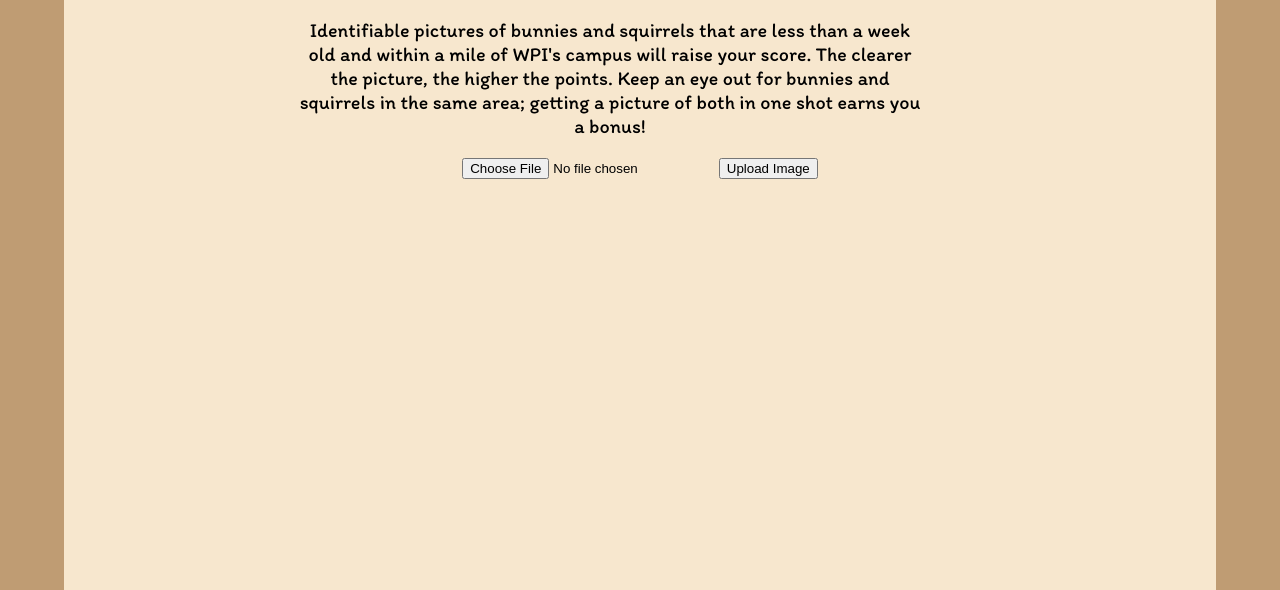
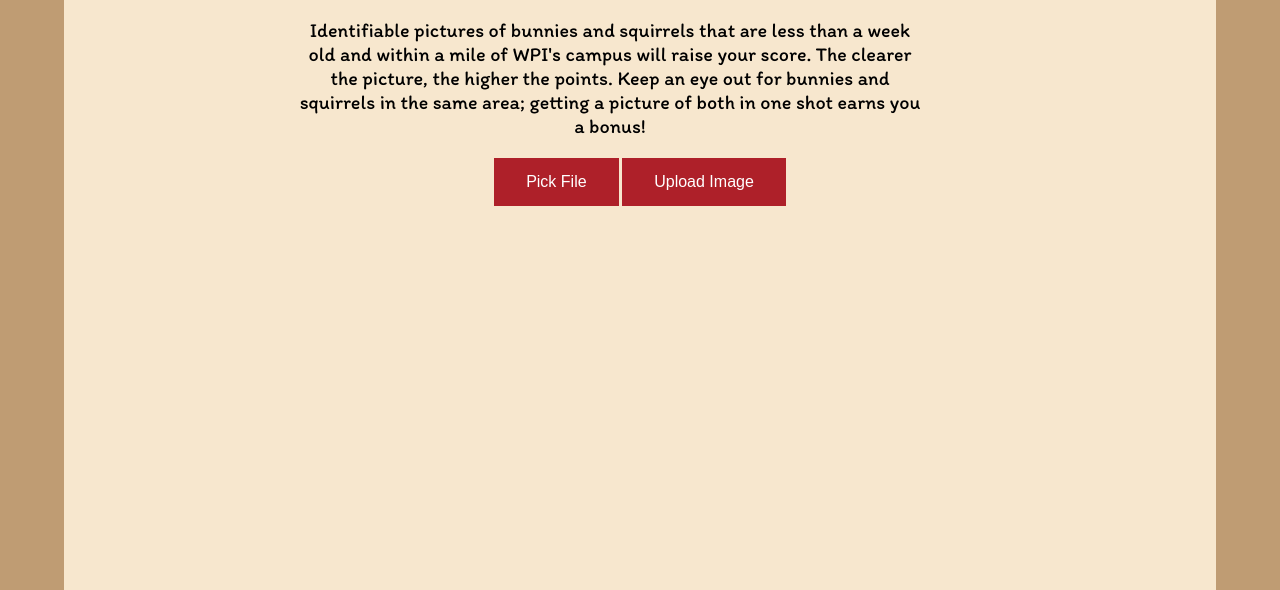
Before and after one commit to AveryS00/Squirrel-Bunny-Seekers, a plain HTML site: page html/home.html in a window 1280 px wide. Shown: the part 210-800 px from the top of the page. Drawn offline with Linux system fonts and the light colour scheme; some packages are replaced by stand-ins of ours; no server answers.

Commit message:
Styled upload buttons

```diff
--- a/html/home.html
+++ b/html/home.html
@@ -185,9 +185,10 @@
 			<div id="button_container">
 				<p id="button_text">Identifiable pictures of bunnies and squirrels that are less than a week old and within a mile of WPI's campus will raise your score. The clearer the picture, the higher the points. Keep an eye out for bunnies and squirrels in the same area; getting a picture of both in one shot earns you a bonus!</p>
 				<form id="uploadImageForm" name="uploadImageForm" method="post">
-					<input id="choose-file" type="file" accept="image/*" id="image" name="image">
+					<input id="choose-file" type="file" accept="image/*" id="image" name="image" style="display:none;">
 					<input id="base64Encoding" name="base64EncodedValue" hidden=true value="">
-					<input type="button" id="uploadButton" name="uploadButton" value="Upload Image">
+					<button class="button" onclick="document.getElementById('choose-file').click();">Pick File</button>
+					<input type="button" class="button" id="uploadButton" name="uploadButton" value="Upload Image">
 				</form>
 
 				<script>
```
